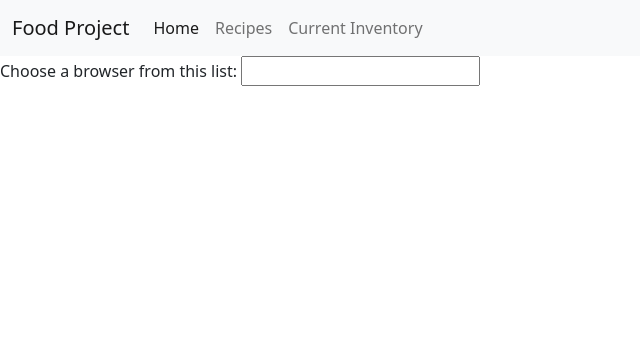
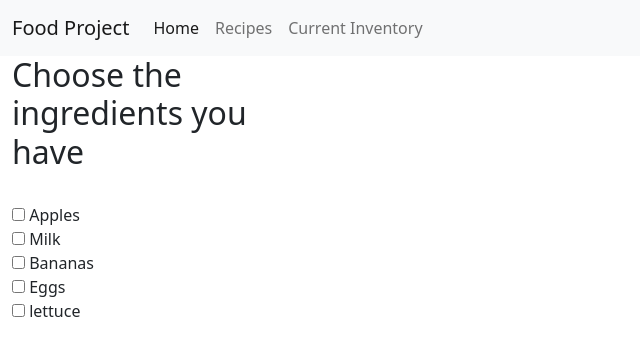
Before and after one commit to souvik234/HackTheValleyProject, a Django app: page /food/recipes/ in a window 1280 px wide. Shown: the top 356 px of the page, without its empty margins (0-640 px from the left). Run offline with Django 3.2, Linux system fonts and the light colour scheme; data comes from the database, SQL or seed files in the repository; some libraries are stand-ins or nearby versions.

Commit message:
Added Recipes Page

```diff
--- a/food_project/food_app/templates/food_app/base.html
+++ b/food_project/food_app/templates/food_app/base.html
@@ -31,7 +31,12 @@
     </div>
   </div>
 </nav>
-    {% block content %} {% endblock %}
+    <main class="container-fluid">
+      <div class="row">
+          {% block content %}{% endblock %}
+      </div>
+
+  </main>
 
 
     <script src="https://cdn.jsdelivr.net/npm/bootstrap@5.1.3/dist/js/bootstrap.bundle.min.js" integrity="sha384-ka7Sk0Gln4gmtz2MlQnikT1wXgYsOg+OMhuP+IlRH9sENBO0LRn5q+8nbTov4+1p" crossorigin="anonymous"></script>
--- a/food_project/food_app/templates/food_app/recipes.html
+++ b/food_project/food_app/templates/food_app/recipes.html
@@ -1,15 +1,24 @@
 {% extends "food_app/base.html" %}
 {% block content %}
+{% load crispy_forms_tags %}
 
-<label>Choose a browser from this list:
-<input list="browsers" name="myBrowser" /></label>
-<datalist id="browsers">
-  <option value="Chrome">
-  <option value="Firefox">
-  <option value="Internet Explorer">
-  <option value="Opera">
-  <option value="Safari">
-  <option value="Microsoft Edge">
-</datalist>
+<div class="col-md-3">
+    <h2> Choose the ingredients you have</h2>
+<form method="post" novalidate>
+          {% csrf_token %}
+          {{ form|crispy }}<br>
+          {% for item in items %}
+          <div class="checkbox">
+            <label>
+              <input type="checkbox"> {{ item.name}}
+            </label>
+          </div>
+{% endfor %}
+</form>
+</div>
+<div class="col-md-9">
+
+    </div>
+
 
 {% endblock %}
--- a/food_project/food_project/settings.py
+++ b/food_project/food_project/settings.py
@@ -39,6 +39,7 @@ INSTALLED_APPS = [
     'django.contrib.sessions',
     'django.contrib.messages',
     'django.contrib.staticfiles',
+    'crispy_forms',
 ]
 
 MIDDLEWARE = [
@@ -115,6 +116,7 @@ USE_L10N = True
 
 USE_TZ = True
 
+CRISPY_TEMPLATE_PACK = 'bootstrap'
 
 # Static files (CSS, JavaScript, Images)
 # https://docs.djangoproject.com/en/3.2/howto/static-files/
```
